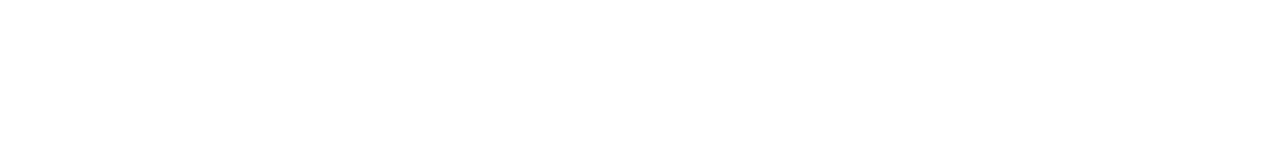
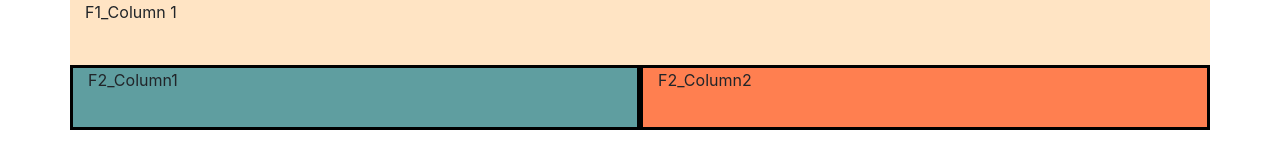
Before and after one commit to lcordoba844/EntornosGraficos, a plain HTML site: page práctica_3/page.html in a window 1280 px wide. Drawn offline with nearby package versions, Linux system fonts and the light colour scheme.

Commit message:
starting with the grid ej1

```diff
--- /dev/null
+++ b/práctica_3/estilos.css
@@ -0,0 +1,7 @@
+.contenedor {
+    background-color: gray;
+}
+.col-md-6 {
+    border-style: solid;
+    border-color: black;
+}
--- a/práctica_3/page.html
+++ b/práctica_3/page.html
@@ -1,6 +1,7 @@
 <!DOCTYPE html>
 <html lang="en">
     <head>
+        <link rel="stylesheet" href="./estilos.css">
         <link rel="stylesheet" href="https://stackpath.bootstrapcdn.com/bootstrap/4.3.1/css/bootstrap.min.css"
             integrity="sha384- ggOyR0iXCbMQv3Xipma34MD+dH/1fQ784/j6cY/iJTQUOhcWr7x9JvoRxT2MZw1T" crossorigin="anonymous">
 
@@ -18,8 +19,21 @@
             integrity="sha384- JjSmVgyd0p3pXB1rRibZUAYoIIy6OrQ6VrjIEaFf/nJGzIxFDsf4x0xIM+B07jRM" crossorigin="anonymous">
         </script>
         <title>Probando bootstrap</title>
+        <meta charset="utf-8">
     </head>
+
     <body>
-
+        <div class="container contenedor">
+            <div class="row">
+                <div class="col-md-12 col-sm-*" style="background-color: bisque; height: 65px">F1_Column 1</div>
+            </div>
+            <div class="row">
+                <div class="col-md-6 col-sm-*" style="background-color: cadetblue; height: 65px;">F2_Column1</div>
+                <div class="d-none d-sm-block col-md-6" style="background-color: coral; height: 65px">F2_Column2</div>
+            </div>
+            <div class="row">
+                <div class="d-md-none col-sm-12" style="background-color: crimson; height: 65px">F3_Column1</div>
+            </div>
+        </div>
     </body>
 </html>
```
